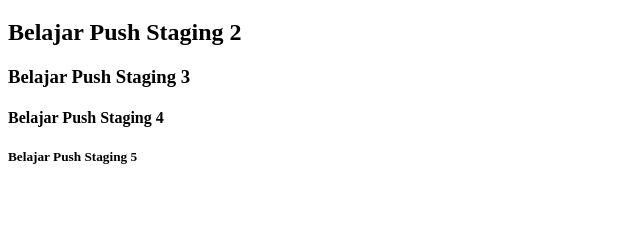
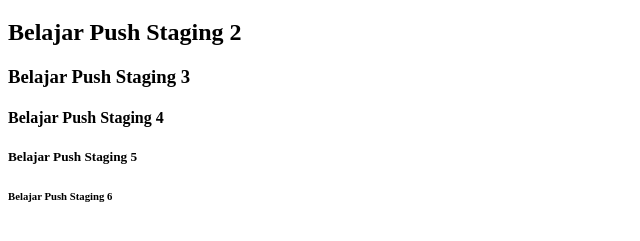
Before and after one commit to M-Yunan-Anshoary/belajar-niomic, a plain HTML site: page header.html in a window 1280 px wide. Shown: the part 61-302 px from the top of the page, without its empty margins (0-640 px from the left). Drawn offline with Linux system fonts and the light colour scheme.

Commit message:
Add Element H6

```diff
--- a/header.html
+++ b/header.html
@@ -10,4 +10,5 @@
     <h3>Belajar Push Staging 3</h3>
     <h4>Belajar Push Staging 4</h4>
     <h5>Belajar Push Staging 5</h5>
+    <h6>Belajar Push Staging 6</h6>
 </body>
```
